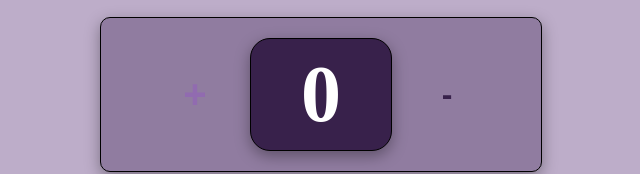
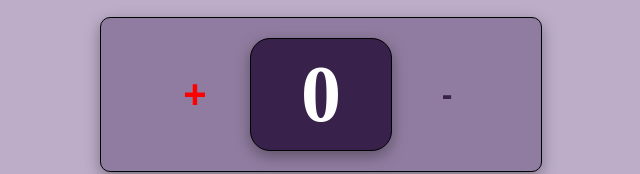
Before and after one commit to Sadek90DZ/React-Counter, a React (Create React App) app: page / in a window 1280 px wide. In both pictures the pointer is over the button 514 px from the left and 436 px from the top of the page. Shown: the part 342-516 px from the top of the page, without its empty margins (319-959 px from the left). Built offline with nearby package versions, Linux system fonts and the light colour scheme.

Commit message:
Make red button on hover

```diff
--- a/src/index.css
+++ b/src/index.css
@@ -80,7 +80,7 @@ button {
 }
 
 button:hover {
-  color: #916bb0;
+  color: red;
   font-size: 2.5rem;
   transition: all 300ms ease-out;
 }
```
